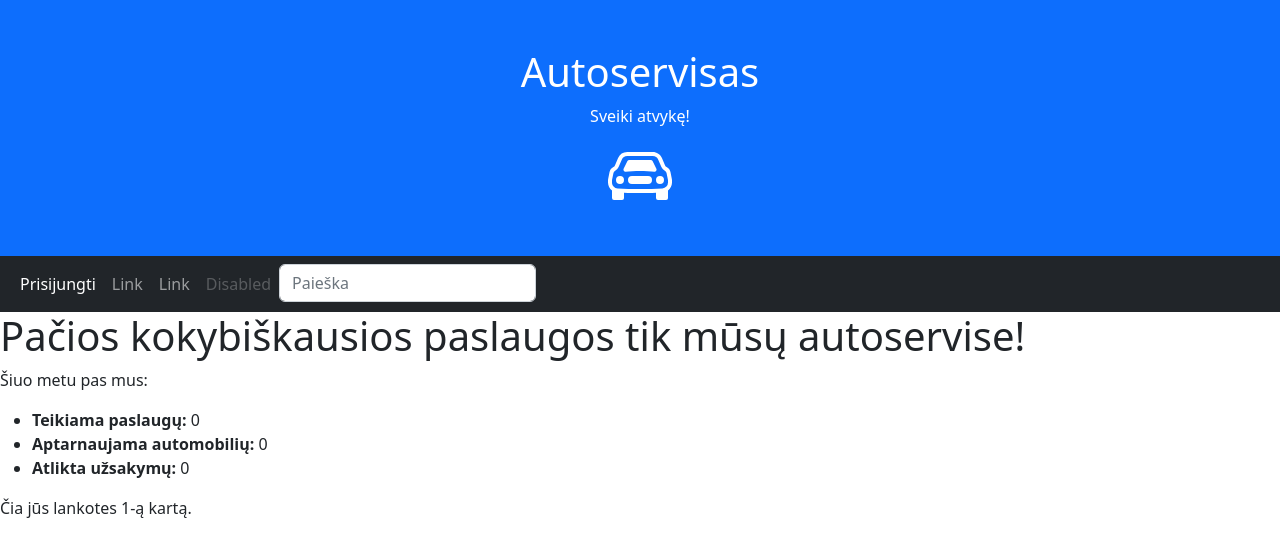
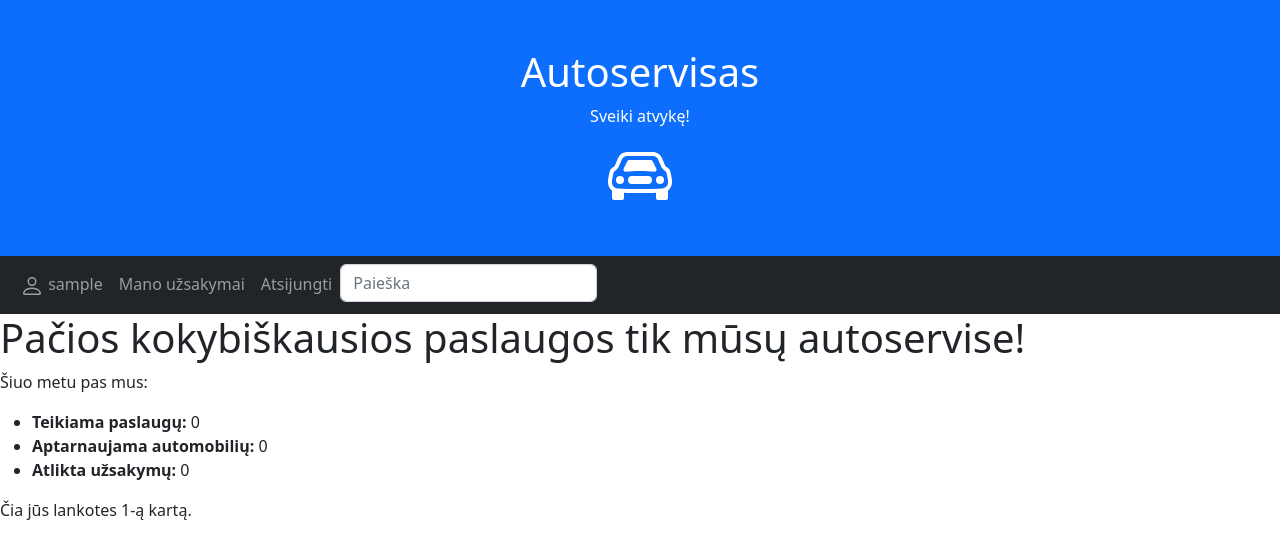
Before and after one commit to A-Abromaite/auto, a Django app: page /autoservice/ in a window 1280 px wide. Shown: the part 56-600 px from the top of the page. Run offline with Django 4.2, Linux system fonts and the light colour scheme; the visitor is signed in with stand-in values (Sample User, id 1); data that the repository does not hold is empty.

Commit message:
Sutvarkytas prisijungti / atsijungti funkcionalumas Išimti nereikalingi linkai

```diff
--- a/mysite/autoservice/templates/base.html
+++ b/mysite/autoservice/templates/base.html
@@ -50,24 +50,19 @@
 <nav class="navbar navbar-expand-sm bg-dark navbar-dark">
     <div class="container-fluid">
         <ul class="navbar-nav">
-            {% if user.is_autheticated %}
-            <li class="nav-item">
-                <a class="nav-link active" href="{% url 'logout' %}">Atsijungti</a>
-            </li>
-            {% else %}
-            <li class="nav-item">
-                <a class="nav-link active" href="{% url 'login' %}">Prisijungti</a>
-            </li>
-            {% endif %}
-            <li class="nav-item">
-                <a class="nav-link" href="#">Link</a>
-            </li>
-            <li class="nav-item">
-                <a class="nav-link" href="#">Link</a>
-            </li>
-            <li class="nav-item">
-                <a class="nav-link disabled" href="#">Disabled</a>
-            </li>
+            {% if user.is_authenticated %}
+            <li class="nav-item"><a class="nav-link" href="#">
+              <svg class="bi bi-person" width="1.5em" height="1.5em" viewBox="0 0 16 16" fill="currentColor" xmlns="http://www.w3.org/2000/svg">
+                <path fill-rule="evenodd" d="M13 14s1 0 1-1-1-4-6-4-6 3-6 4 1 1 1 1h10zm-9.995-.944v-.002.002zM3.022 13h9.956a.274.274 0 00.014-.002l.008-.002c-.001-.246-.154-.986-.832-1.664C11.516 10.68 10.289 10 8 10c-2.29 0-3.516.68-4.168 1.332-.678.678-.83 1.418-.832 1.664a1.05 1.05 0 00.022.004zm9.974.056v-.002.002zM8 7a2 2 0 100-4 2 2 0 000 4zm3-2a3 3 0 11-6 0 3 3 0 016 0z" clip-rule="evenodd"/>
+              </svg>
+            {{ user.get_username }}</a></li>
+            <li class="nav-item"><a class="nav-link" href="#">Mano užsakymai</a></li>
+            <li class="nav-item"><a class="nav-link" href="{% url 'logout'%}?next=/autoservice">Atsijungti</a></li>
+          {% else %}
+            <li class="nav-item"><a class="nav-link" href="{% url 'login'%}?next={{request.path}}">Prisijungti</a></li>
+            <li class="nav-item"><a class="nav-link" href="#">Registruotis</a></li>
+          {% endif %}
+
             <li>
                 <form action="{% url 'search' %}" method="get" class="form-inline my-2 my-md-0">
                     <input name="query" class="form-control" type="text" placeholder="Paieška">
--- a/mysite/autoservice/urls.py
+++ b/mysite/autoservice/urls.py
@@ -9,5 +9,5 @@ urlpatterns = [
     path("orders/", views.OrderListView.as_view(), name= "orders"),
     path("orders/<int:pk>", views.OrderDetailView.as_view(), name="order"),
     path('search/', views.search, name='search'),
-
+    path('accounts/', include('django.contrib.auth.urls')),
 ]
```
Also changed, not shown: mysite/autoservice/templates/registration/logged_out.html (+8 -0 lines).
